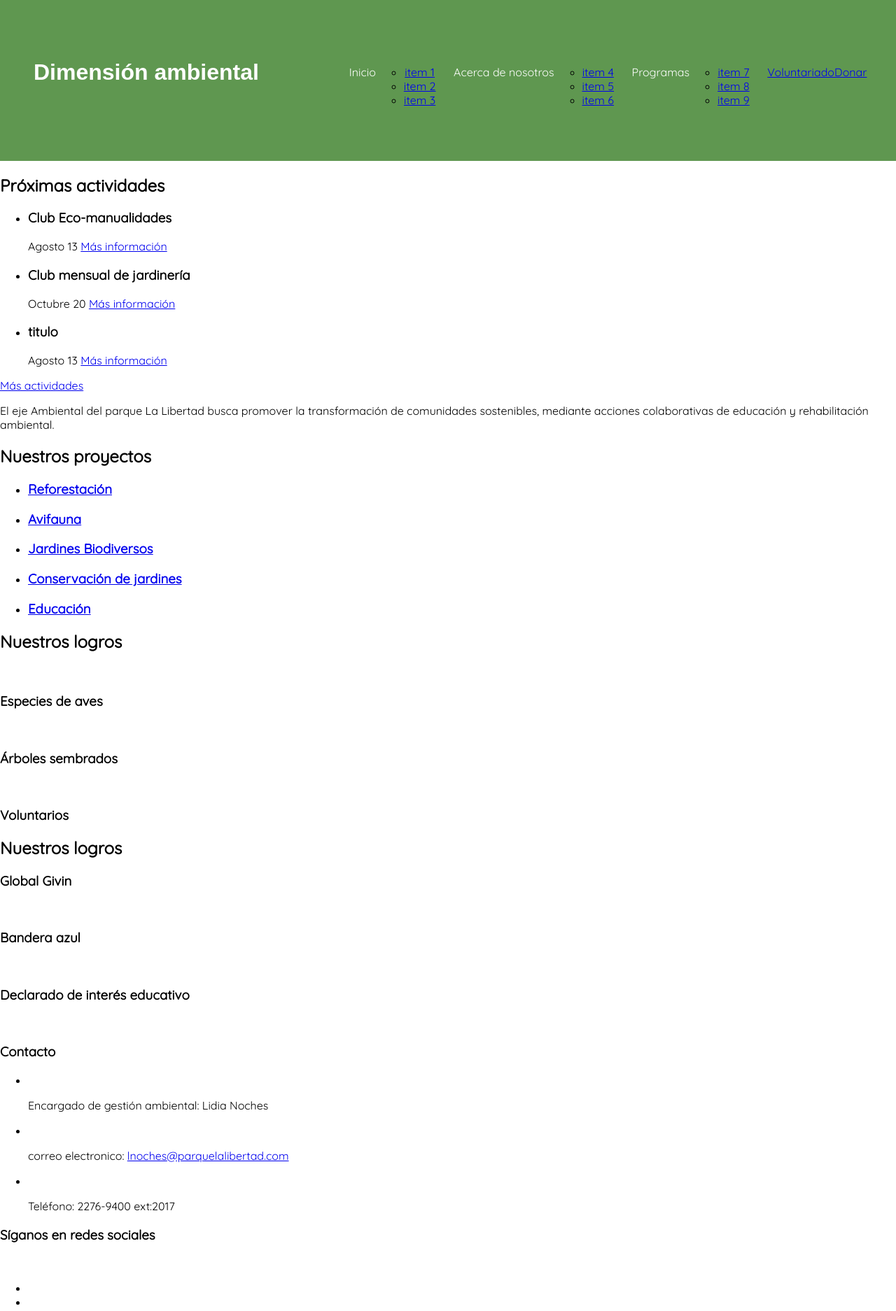
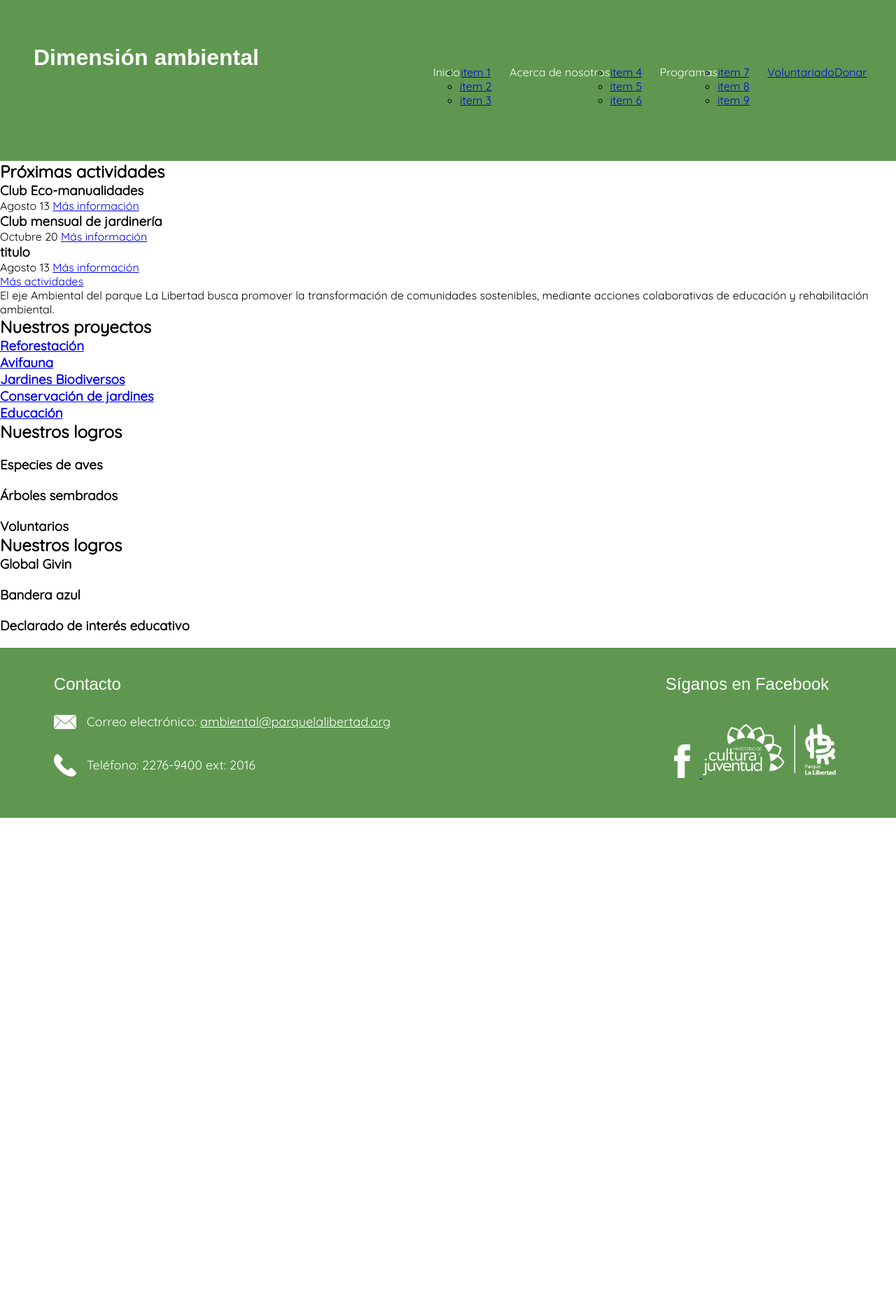
Before and after one commit to cetav-ddw/cegea, a website: page src/index.html in a window 1280 px wide. Shown: the whole page at 70% size. After the commit the page ends 1169 px from the top, so only its background shows below. Drawn offline with Linux system fonts and the light colour scheme; a web font is replaced by a local one.

Commit message:
Sección Footer finalizada

```diff
--- a/src/css/main.css
+++ /dev/null
@@ -1,89 +0,0 @@
-@import url("https://fonts.googleapis.com/css?family=Palanquin+Dark|Quicksand&display=swap");
-body {
-  font-family: "Quicksand", Arial, Verdana, sans-serif;
-  margin: 0; }
-
-header {
-  background-color: #5f9750;
-  display: flex;
-  justify-content: space-between;
-  padding: 3rem 1rem 2rem; }
-  @media (min-width: 768px) {
-    header {
-      padding: 4rem 1.8rem 3rem 3rem; } }
-
-.main-title {
-  color: white;
-  font-family: "Palanquin Dark", Arial, Verdana, sans-serif;
-  font-size: 1.6rem; }
-  @media (min-width: 768px) {
-    .main-title {
-      font-size: 2rem; } }
-
-.cont-btn {
-  display: block;
-  float: right;
-  height: 23px;
-  margin-top: 1rem;
-  width: 23px; }
-  @media (min-width: 768px) {
-    .cont-btn {
-      display: none; } }
-
-.btn-menu {
-  background-color: transparent;
-  border: 0;
-  color: #ffffff;
-  font-size: 1rem;
-  font-weight: bold; }
-  .btn-menu:before {
-    background: transparent url("../images/icons/menu/menu.svg") no-repeat;
-    background-size: cover;
-    content: '';
-    display: block;
-    height: 22px;
-    width: 22px; }
-
-.main-nav__cont {
-  display: none;
-  margin: 0;
-  padding: 0; }
-  @media (min-width: 768px) {
-    .main-nav__cont {
-      display: flex;
-      justify-content: space-evenly; } }
-
-.main-nav__item {
-  list-style: none;
-  margin: 1.5rem;
-  padding: 1.2rem 1rem;
-  text-align: center; }
-  @media (min-width: 768px) {
-    .main-nav__item {
-      align-self: baseline;
-      display: flex;
-      margin: 0 0.3rem;
-      padding: 1.2rem 1rem 0; } }
-  @media (min-width: 1024px) {
-    .main-nav__item {
-      padding: 1.8rem 0;
-      margin: 0 0.8rem; } }
-  @media (min-width: 1320px) {
-    .main-nav__item {
-      padding: 2rem 0;
-      margin: 0 1rem; } }
-
-.main-nav__link--donate {
-  background-color: #eb751f;
-  padding: 1.5rem; }
-
-.main-nav__link--vol {
-  background-color: #d4ab20;
-  padding: 1.5rem; }
-
-.main-nav__link {
-  color: white;
-  text-decoration: none; }
-
-.menu-closed {
-  background-image: url("../images/icons/menu/menu-closed.svg"); }
--- a/src/index.html
+++ b/src/index.html
@@ -168,39 +168,33 @@
     <img class="ens__img" src="" alt="">
   </div>
   </section>
-  <footer role="contentinfo">
+
+  <footer>
     <section class="contact">
       <h3 class="contact__title">Contacto</h3>
-      <ul>
-        <li class="contact__mand">
-          <img class="contact__mand-icon" src="" alt="">
-          <p>Encargado de gestión ambiental: Lidia Noches</p>
+      <ul class="contact__container">
+        <li class="contact__item">
+          <span class="contact__icon">
+            <p class="email__icon">Correo electrónico:
+              <a href="mailto:ambiental@parquelalibertad.org" class="email__a">ambiental@parquelalibertad.org</a>
+            </p>
+          </span>
         </li>
-        <li class="contact__mail">
-          <img class="contact__mail-icon" src="" alt="">
-          <p class="contact__mail-text">
-            correo electronico:
-            <a href="mailto:lnoches@parquelalibertad.com">lnoches@parquelalibertad.com</a>
-          </p>
-        </li>
-        <li class="contact__phone">
-          <img class="contact__phone-icon" src="" alt="">
-          <p class="contact__phone-text">Teléfono: 2276-9400 ext:2017</p>
+        <li class="contact__item">
+          <span class="contact__icon">
+            <p class="telephone__icon">Teléfono: 2276-9400 ext: 2016</p>
+          </span>
         </li>
       </ul>
     </section>
-    <section>
-      <div class="social">
-        <h3 class="social__title">Síganos en redes sociales</h3>
+
+    <section class="social-media">
+      <h3 class="social__title">Síganos en Facebook</h3>
+      <div class="social_logos">
         <a class="social__link" href="#">
-          <img class="social__img" src="" alt="" class="network-icon--facebook">
+          <span class="social__icon"></span>
         </a>
-      </div>
-      <div class="allies">
-        <ul>
-          <li><img src="" alt="" class="allies__icon-minis"></li>
-          <li><img src="" alt="" class="allies__icon-parK"></li>
-        </ul>
+        <img src="images/icons/footer/mcj-parque.png" alt="Logo del Ministerio de Cultura y Juventud. Logo del Parque La Libertad" class="allies__icon">
       </div>
     </section>
   </footer>
--- a/src/js/menu.js
+++ b/src/js/menu.js
@@ -1,4 +1,4 @@
-(function () {
+(function menu() {
   const btnMenu = document.getElementById('btn-menu');
 
   function toggleMenu() {
@@ -8,4 +8,4 @@
   }
 
   btnMenu.addEventListener('click', toggleMenu);
-})();
+}());
--- a/src/scss/_base.scss
+++ b/src/scss/_base.scss
@@ -1,4 +1,8 @@
+* {
+  margin: 0;
+  padding: 0;
+}
+
 body {
   font-family: $font-default;
-  margin: 0;
 }
--- a/src/scss/_variables.scss
+++ b/src/scss/_variables.scss
@@ -23,8 +23,8 @@ $h2-size: 1.87rem; // 30px
 $h3-size: 1.68rem; // 27px
 $text-size: 1rem; // 16px
 
-$breakpoint-xs: 0px;
-$breakpoint-sm: 320px;
+
+$breakpoint-sm: 560px;
 $breakpoint-md: 768px;
 $breakpoint-lg: 1024px;
 $breakpoint-xl: 1320px;
--- /dev/null
+++ b/src/scss/components/_footer.scss
@@ -0,0 +1,106 @@
+footer {
+  background-color: $green-light;
+  color: white;
+  display: flex;
+  flex-direction: column;
+  justify-content: space-between;
+  padding: 5%;
+  @media (min-width: 720px) {
+    flex-direction: row;
+    justify-content: space-between;
+    padding: 3% 6%;
+  }
+}
+
+.allies__icon {
+  margin-top: 35px;
+  width: 200px;
+}
+
+.contact__item {
+  font-family: $font-default;
+  font-size: 1.125rem;
+  list-style: none;
+  margin-bottom: 25px;
+}
+
+.contact__title, .social__title {
+  font-family: $font-titles;
+  font-size: 1.5rem;
+  font-weight: 400;
+  margin-bottom: 3%;
+}
+
+.icon__item {
+  font-size: 1.5em;
+  padding-right: 15px;
+  @media (min-width: 960px) {
+    align-items: flex-start;
+    font-size: 2rem;
+  }
+}
+
+.email__a {
+  color: white;
+  @media (min-width: 450px) {
+    margin-left: 0;
+  }
+}
+
+.email__icon {
+  position: relative;
+}
+
+.email__icon::before {
+  content: "";
+  background-image: url(../../images/icons/footer/email.png);
+  display: inline-block;
+  height: 32px;
+  margin-right: 15px;
+  position: relative;
+  top: 10px;
+  width: 32px;
+}
+
+.email__item {
+  position: relative;
+}
+
+.social__icon {
+  position: relative;
+}
+
+.social__icon::before {
+  content: "";
+  background-image: url(../../images/icons/footer/facebook.png);
+  display: inline-block;
+  height: 48px;
+  position: relative;
+  width: 48px;
+}
+
+.social__link {
+  margin-top: 3%;
+}
+
+.social-media {
+  margin-top: 15px;
+  @media (min-width: 720px) {
+    margin: 0;
+  }
+}
+
+.telephone__icon {
+  position: relative;
+}
+
+.telephone__icon::before {
+  background-image: url(../../images/icons/footer/telephone.png);
+  content: "";
+  display: inline-block;
+  height: 32px;
+  margin-right: 15px;
+  position: relative;
+  top: 10px;
+  width: 32px;
+}
--- a/src/scss/styles.scss
+++ b/src/scss/styles.scss
@@ -2,3 +2,4 @@
 @import 'base';
 @import 'components/header';
 @import 'components/navigation';
+@import 'components/footer';
```
Also changed, not shown: src/css/styles.css, src/images/icons/footer/email.png (added), src/images/icons/footer/facebook.png (added), src/images/icons/footer/mcj-parque.png (added), src/images/icons/footer/telephone.png (added).
